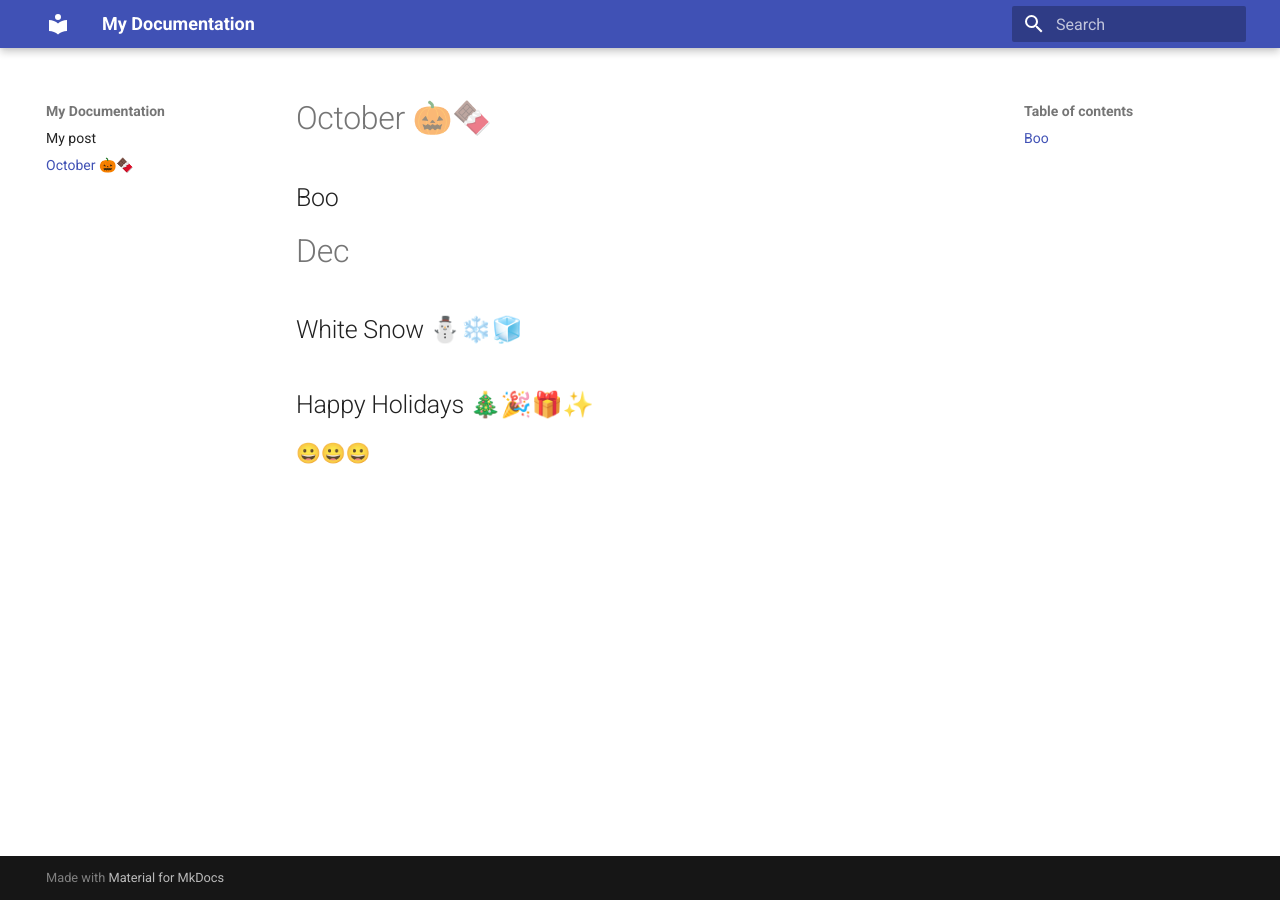
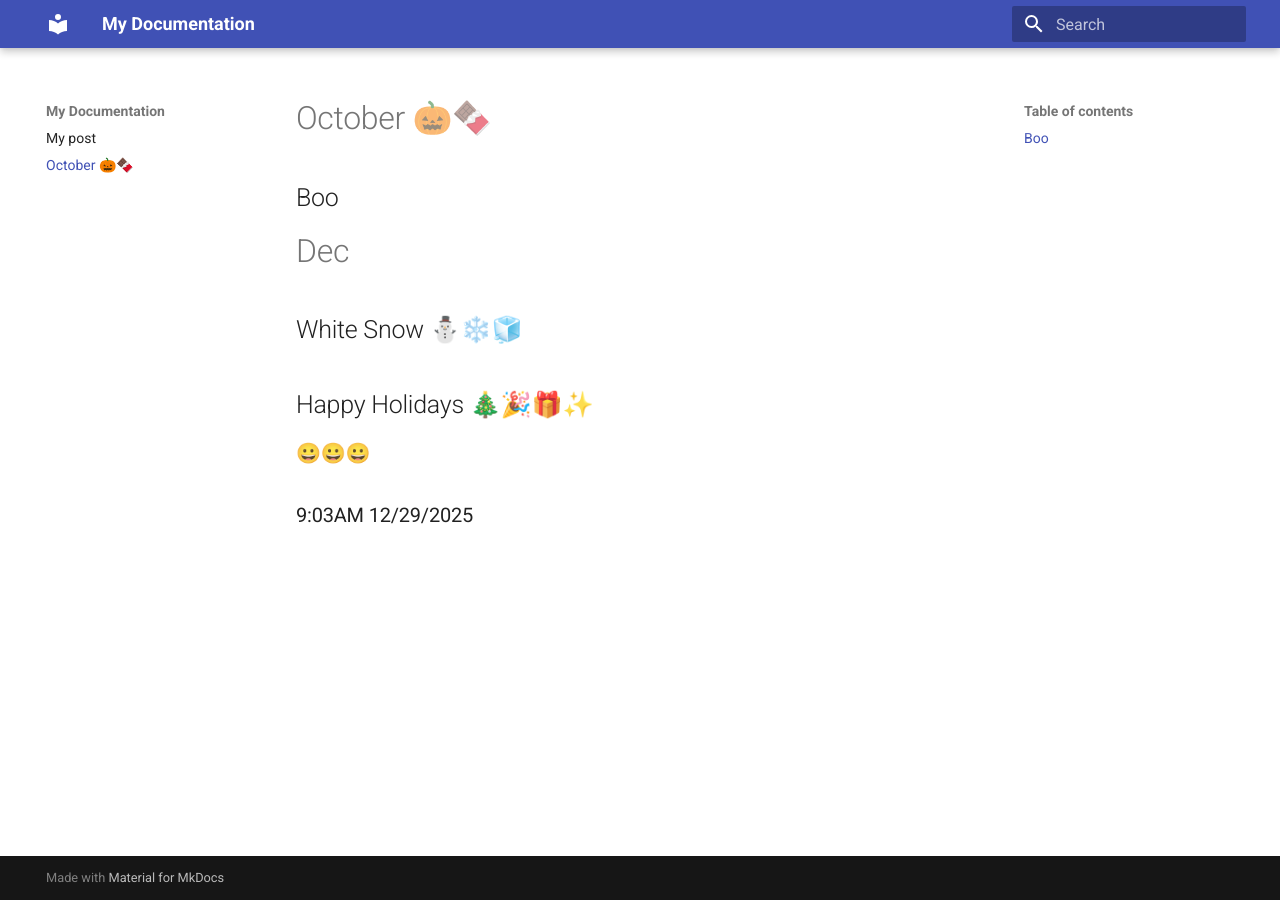
Before and after one commit to Code-dot-mil/two-steps-eval, an MkDocs documentation site: the page built from docs/test.md, in a window 1280 px wide. Built offline with MkDocs 1.6.1 and Material for MkDocs 9.7.7, drawn with Linux system fonts in a browser that asks for light colours.

Commit message:
New commit

```diff
--- a/docs/test.md
+++ b/docs/test.md
@@ -4,3 +4,4 @@
 ## White Snow ⛄❄️🧊
 ## Happy Holidays 🎄🎉🎁✨
 ### 😀😀😀
+### 9:03AM 12/29/2025
```
